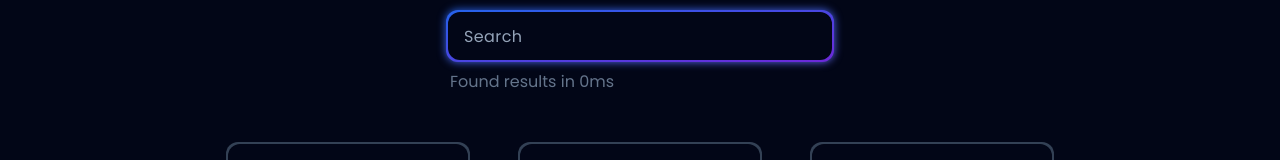
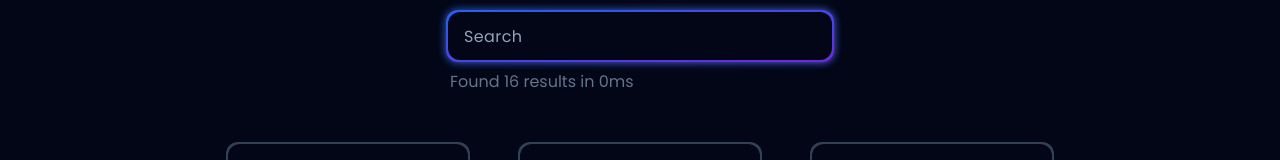
Before and after one commit to realTristan/classnav, a Next.js app: page / in a window 1280 px wide. Shown: the part 310-470 px from the top of the page. Built offline with nearby package versions, Linux system fonts and the light colour scheme.

Commit message:
updated search

```diff
--- a/app/components/GradientSearchBar.tsx
+++ b/app/components/GradientSearchBar.tsx
@@ -9,7 +9,7 @@ interface GradientSearchBarProps {
   setResults: any;
 }
 export default function GradientSearchBar(props: GradientSearchBarProps) {
-  const [duration, setDuration] = useState<number>(0.0);
+  const [duration, setDuration] = useState<number>(0);
 
   return (
     <div className="flex flex-col items-start">
@@ -31,7 +31,9 @@ export default function GradientSearchBar(props: GradientSearchBarProps) {
           className="m-0.5 h-12 w-96 rounded-xl bg-slate-950 p-4 tracking-wide text-slate-400 ring-0 placeholder:text-slate-400 focus:outline-none focus:ring-0"
         />
       </div>
-      <p className="ml-1 mt-2 text-slate-500">Found results in {duration}ms</p>
+      <p className="ml-1 mt-2 text-slate-500">
+        Found {props.results.length} results in {duration}ms
+      </p>
     </div>
   );
 }
```
